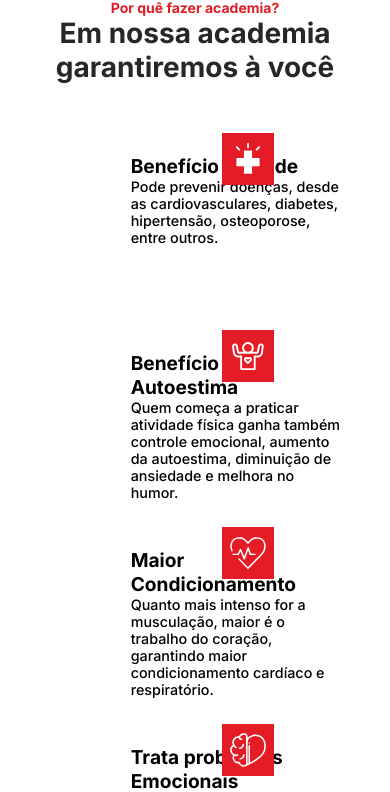
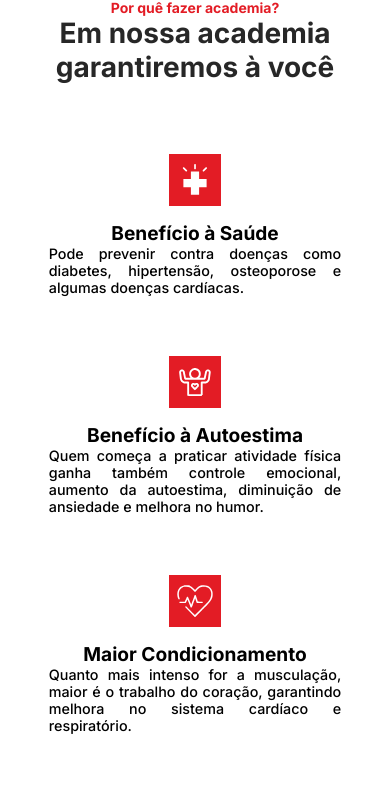
Before and after one commit to ViniUme/LimitsGym, a Next.js app: page / in a window 390 px wide. Shown: the part 1855-2647 px from the top of the page. Built offline with nearby package versions, Linux system fonts and the light colour scheme.

Commit message:
Finalized responsiveness gym_features Finalized responsiveness html and css of gym_features

```diff
--- a/src/components/gym_feature.jsx
+++ b/src/components/gym_feature.jsx
@@ -13,7 +13,7 @@ export default function GymFeature(){
                     <img className={style.svg_feature} src='svg/feature-svg1.svg' alt='Saúde' />
                     <div className={style.div_text}>
                         <h4 className={style.title_feature}>Benefício à Saúde</h4>
-                        <h5 className={style.descrition_feature}>Pode prevenir doenças, desde as cardiovasculares, diabetes, hipertensão, osteoporose, entre outros.</h5>
+                        <h5 className={style.descrition_feature}>Pode prevenir contra doenças como diabetes, hipertensão, osteoporose e algumas doenças cardíacas.</h5>
                     </div>
                 </div>
 
@@ -31,7 +31,7 @@ export default function GymFeature(){
                     <img className={style.svg_feature} src='svg/feature-svg3.svg' alt='' />
                     <div className={style.div_text}>
                         <h4 className={style.title_feature}>Maior Condicionamento</h4>
-                        <h5 className={style.descrition_feature}>Quanto mais intenso for a musculação, maior é o trabalho do coração, garantindo maior condicionamento cardíaco e respiratório.</h5>
+                        <h5 className={style.descrition_feature}>Quanto mais intenso for a musculação, maior é o trabalho do coração, garantindo melhora no sistema cardíaco e respiratório.</h5>
                     </div>
                 </div>
 
--- a/src/styles/gym_feature.module.scss
+++ b/src/styles/gym_feature.module.scss
@@ -63,7 +63,7 @@
 
 
             .svg_feature{
-                width: calc((2vw + 200p) / 4);
+                width: calc((2vw + 200px) / 4);
                 height: calc((2vw + 200px) / 4);
                 position: absolute;
                 top: calc((-2vw - 200px) / 10);
@@ -85,31 +85,49 @@
                 }
             }
         }
+
+        @media(max-width: 500px){
+            .view_feature{
+                grid-template-rows: min-content 1fr;
+                grid-template-columns: 1fr;
+                justify-items: center;
+                gap: 15px;
+
+                .img_feature{
+                    display: none;
+                }
+
+                .svg_feature{
+                    position: relative;
+                    top: auto;
+                    left: auto;
+                }
+
+                .div_text{
+
+                    .title_feature{
+                        text-align: center;
+                    }
+
+                    .descrition_feature{
+                        text-align: justify;
+                    }
+                }
+            }
+        }
     }
 
     .div_features, .view_feature{
         display: grid;
     }
 
-    @media(max-width: 1160px){
+    @media(max-width: 1600px){
         .div_features{
             grid-template-columns: 1fr;
-            grid-template-rows: 1fr 1fr 1fr 1fr;
+            grid-template-rows: min-content min-content min-content min-content;
+            gap: 60px;
         }
+
     }
 
-    @media(max-width: 500px){
-         .view_feature{
-
-             .img_feature{
-                 display: none;
-             }
-
-             .svg_feature{
-                 position: relative !important;
-                 top: auto;
-                 left: auto;
-             }
-         }
-    }
 }
```
